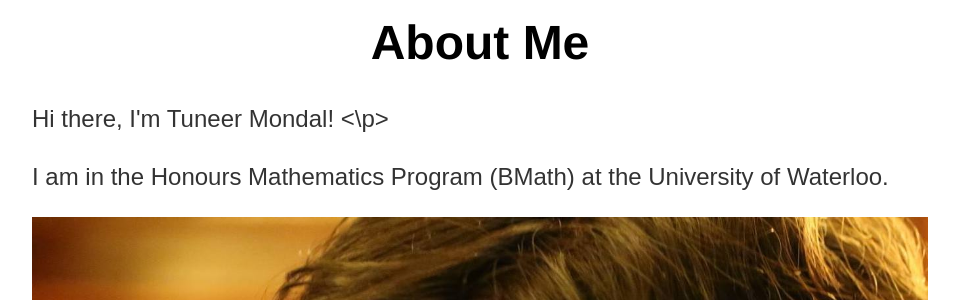
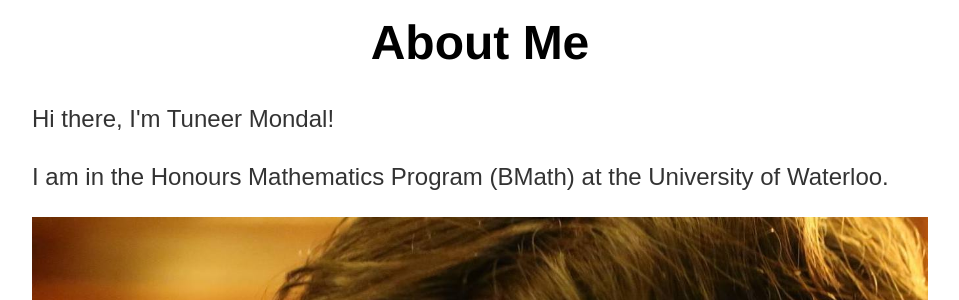
Before and after one commit to t-mondal/t-mondal.github.io, a Jekyll site: the page built from about/index.html, in a window 1280 px wide. Shown: the part 149-449 px from the top of the page, without its empty margins (160-1119 px from the left). Built offline with Jekyll 4.4.1, drawn with Linux system fonts in a browser that asks for light colours.

```diff
--- a/about/index.html
+++ b/about/index.html
@@ -5,7 +5,7 @@ title: About Me
 	<h1>{{ page.title }}</h1>
 
 <div class="blurb">
-	<p> Hi there, I'm Tuneer Mondal! <\p>
+	<p> Hi there, I'm Tuneer Mondal! </p>
 	<p> I am in the Honours Mathematics Program (BMath) at the University of Waterloo. </p>
 	<img src="images/profile.jpg" alt="Profile" class="inline" style='height: 100%; width: 100%; object-fit: contain'/>
 	<p> Math is my primary passion, often finding its way into other aspects of my life, from playing games to making important decisions. I plan to pursue a Joint degree in Combinatorics and Optimization, and Computer Science. </p>
```
